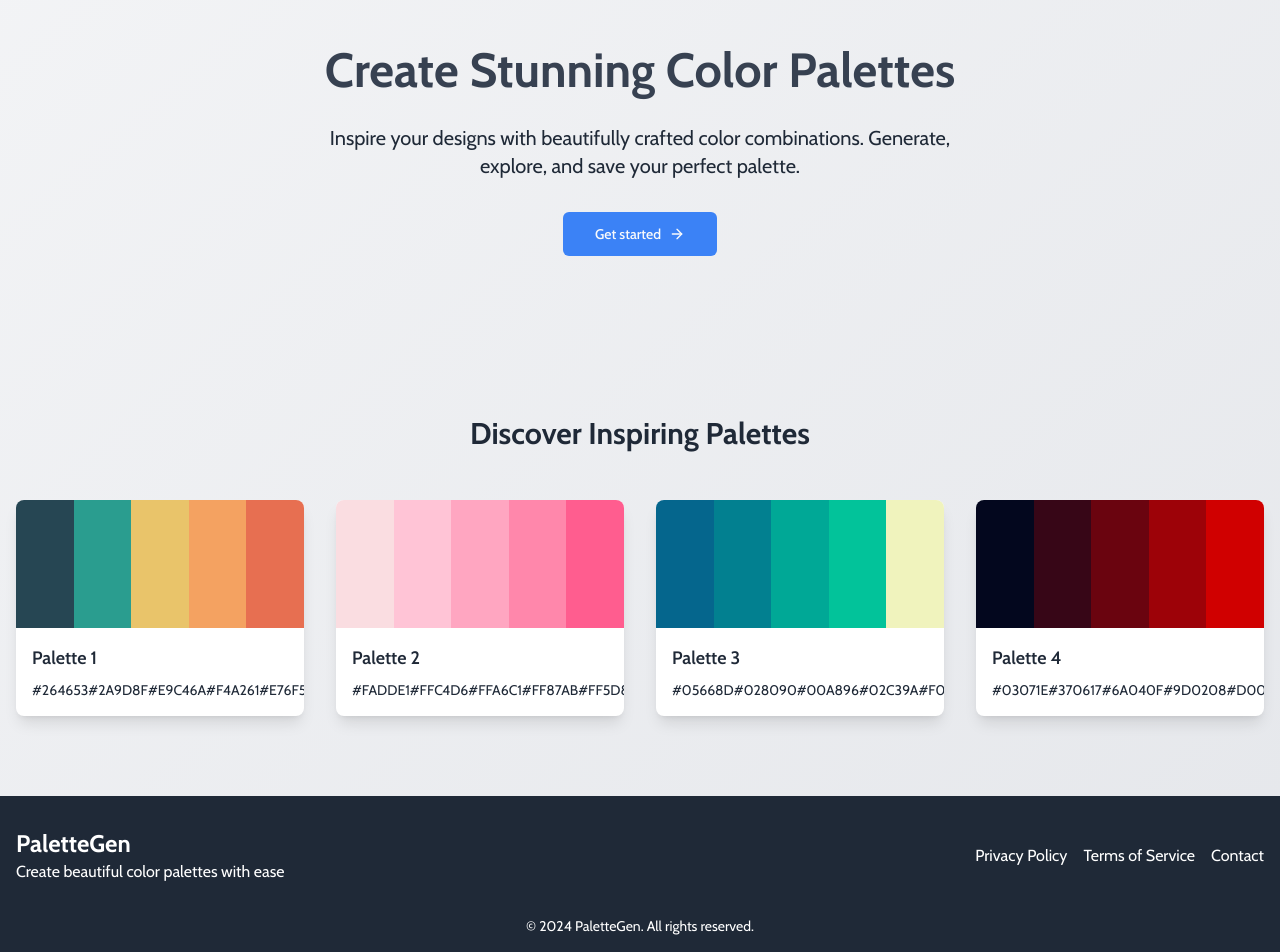
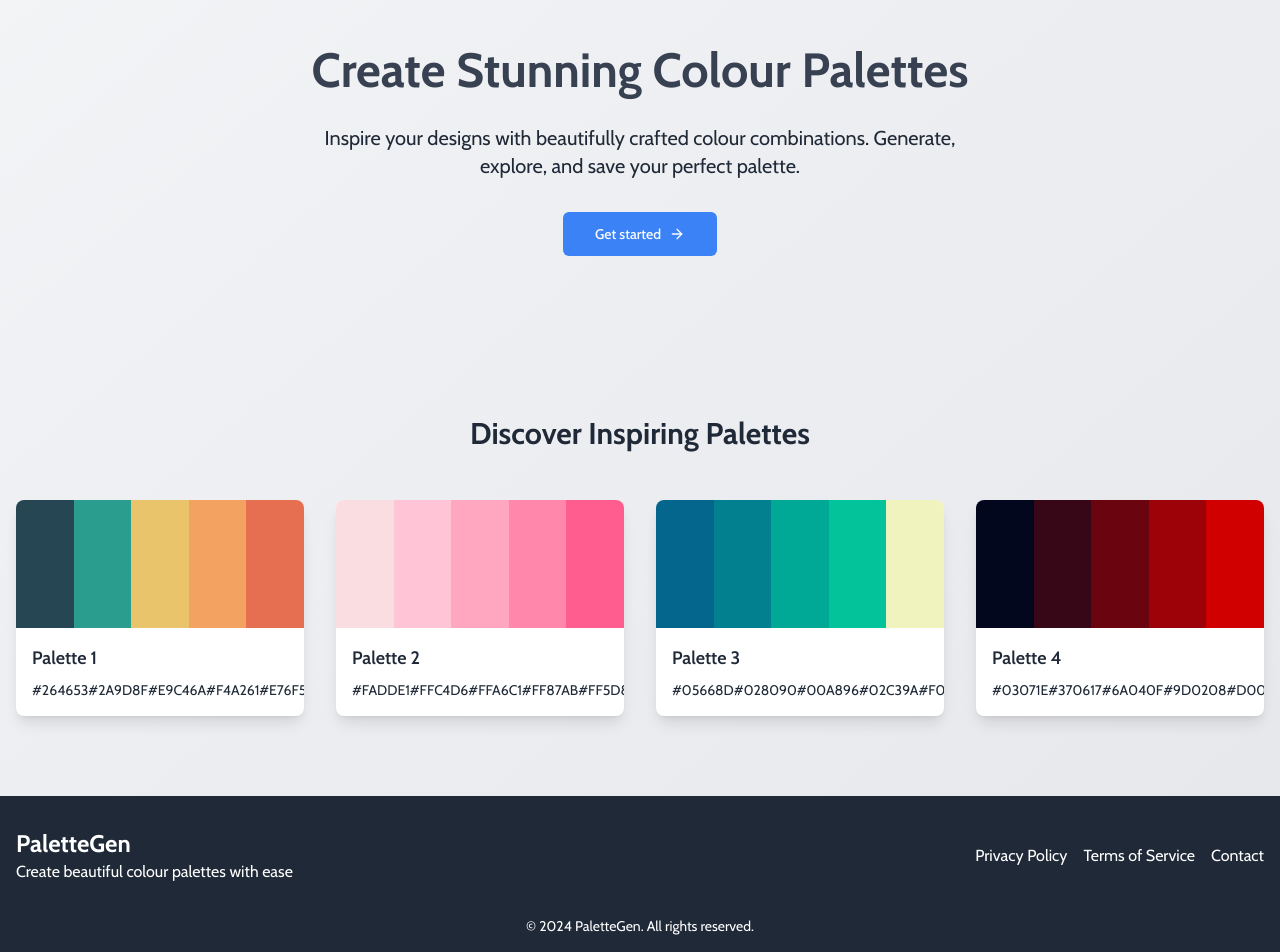
Before and after one commit to matthewcespon/colour-gen, a Next.js app: page / in a window 1280 px wide. Shown: the part 120-1072 px from the top of the page. Built offline with nearby package versions, Linux system fonts and the light colour scheme.

Commit message:
style: fix

```diff
--- a/src/app/layout.tsx
+++ b/src/app/layout.tsx
@@ -8,8 +8,8 @@ const cabin = Cabin({
 });
 
 export const metadata: Metadata = {
-  title: "Create Next App",
-  description: "Generated by create next app",
+  title: "PaletteGen",
+  description: "A tool to create stunning colour palettes",
 };
 
 export default function RootLayout({
--- a/src/app/page.tsx
+++ b/src/app/page.tsx
@@ -21,14 +21,13 @@ export default function Home() {
 
       <main className="flex-grow container mx-auto px-4">
         <section className="py-20 text-center">
-          <h2 className="text-5xl font-bold mb-6 leading-tight text-gray-700">Create Stunning Color Palettes</h2>
+          <h2 className="text-5xl font-bold mb-6 leading-tight text-gray-700">Create Stunning Colour Palettes</h2>
           <p className="text-xl mb-8 max-w-2xl mx-auto">
-            Inspire your designs with beautifully crafted color combinations. Generate, explore, and save your perfect palette.
+            Inspire your designs with beautifully crafted colour combinations. Generate, explore, and save your perfect palette.
           </p>
           <Link href="/generate">
-            <Button size="lg" className="transition ease-in-out delay-150 bg-blue-500 hover:scale-105 hover:bg-black duration-300">
+            <Button size="lg" className="transition ease-in-out bg-blue-500 hover:scale-105 hover:bg-gray-800 duration-200">
               Get started
-
               <ArrowRight className="h-4 w-4" />
             </Button>
           </Link>
@@ -67,7 +66,7 @@ export default function Home() {
           <div className="flex flex-col md:flex-row justify-between items-center">
             <div className="mb-4 md:mb-0">
               <h3 className="text-2xl font-bold">PaletteGen</h3>
-              <p>Create beautiful color palettes with ease</p>
+              <p>Create beautiful colour palettes with ease</p>
             </div>
             <nav>
               <ul className="flex space-x-4">
```
